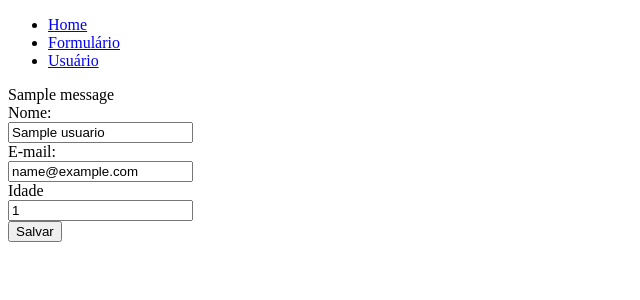
After one commit to 4lilua/python_flask, a Flask app: page /usuario/edita/1 in a window 1280 px wide. The commit adds this page. Shown: the top 300 px of the page, without its empty margins (0-640 px from the left). Run offline with Flask 3, Linux system fonts and the light colour scheme; tables that the repository leaves empty hold one stand-in row (values such as "Sample post"); one stand-in notice (Sample message) is shown.

Commit message:
Continuação

```diff
--- a/app.py
+++ b/app.py
@@ -70,12 +70,47 @@ def usuario_save():
         flash ('Preencha todos os campos!')
         return redirect('/usuario/add')
 
+@app.route('/usuario/remove/<int:id>')
+def usuario_remove(id):
+    if id > 0:
+        usuario = Usuario.query.get(id)
+        db.session.delete(usuario)
+        db.session.commit()
+        flash('Usuário removido com sucesso!!!')
+        return redirect('/usuario')
+    else:
+        flash('Caminho incorreto!')
+        return redirect('/usuario')
+
+@app.route('/usuario/edita/<int:id>')
+def usuario_eita(id):
+    usuario = Usuario.query.get(id)
+    return render_template('usuario_edita.html', dados = usuario)
+
+@app.route('/usuario/editasave', methods=['POST'])
+def usuario_edita_save():
+    nome = request.form.get('nome')
+    email = request.form.get('email')
+    idade = request.form.get('idade')
+    id = request.form.get('id')
+    if id and nome and email and idade:
+        usuario = Usuario.query.get(id)
+        usuario.nome = nome
+        usuario.email = email
+        usuario.idade = idade
+        db.session.commit()
+        flash('Dados atualizados com sucesso!!!')
+        return redirect('/usuario')
+    else:
+        flash('Faltando dados!')
+        return redirect('/usuario')
+
 if __name__ == '__main__':
     app.run()
 
 #Passo a passo para inicializar
     #instalar o python
-    #ctrl shift p envirome..
+    #ctrl shift p enviroment...
     #verificar se tem o (.venv) no começo do terminal
     #pip install flask
     #flask run --debug
--- a/templates/index.html
+++ b/templates/index.html
@@ -5,6 +5,6 @@
     Estou no Index
 
     <a href="/aula">Aula</a>
-    <img src="{{url_for('static', filename = 'img/psita.gif')}}" alt="Aula">
+    <img src="{{url_for('static', filename = 'img/baby.gif')}}" alt="Aula">
 
 {% endblock %}
--- /dev/null
+++ b/templates/usuario_edita.html
@@ -0,0 +1,22 @@
+{% extends "base.html" %}
+
+{% block conteudo %}
+
+{% set mensagens = get_flashed_messages() %}
+{% if mensagens %}
+   {% for msg in mensagens %}
+        {{ msg }}
+   {% endfor %}
+{% endif %}
+    <form action="/usuario/editasave" method="post">
+        <input type="hidden" name="id" value="{{dados.id}}">
+        <label for="nome">Nome:</label>
+        <input type="text" name="nome" id="nome" value="{{dados.nome}}">
+        <label for="email">E-mail:</label>
+        <input type="email" name="email" id="email" value="{{dados.email}}">
+        <label for="idade">Idade</label>
+        <input type="number" name="idade" id="idade" value="{{dados.idade}}">
+        <button type="submit">Salvar</button>
+    </form>
+
+{% endblock %}
```
Also changed, not shown: templates/usuario_lista.html (+8 -0 lines), static/img/aula.jpeg (deleted), static/img/baby.gif (added).
